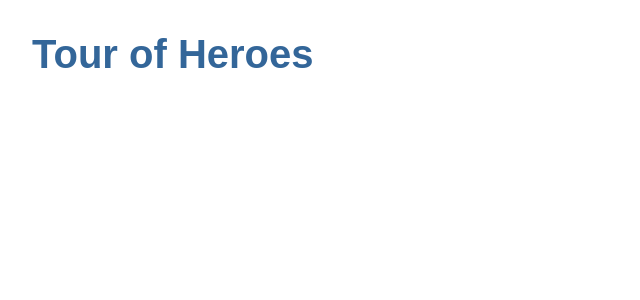
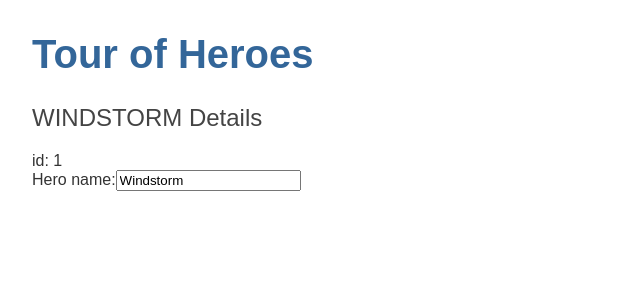
Before and after one commit to Jeffvf/angular-tour-of-heroes, an Angular app: page / in a window 1280 px wide. Shown: the top 300 px of the page, without its empty margins (0-640 px from the left). Built offline with nearby package versions, Linux system fonts and the light colour scheme.

Commit message:
refactor: adiciona novo componente a aplicacao

```diff
--- a/src/app/app.component.html
+++ b/src/app/app.component.html
@@ -1 +1,2 @@
 <h1>{{ title }}</h1>
+<app-heroes></app-heroes>
```
Also changed, not shown: src/app/app.module.ts (+6 -2 lines).
